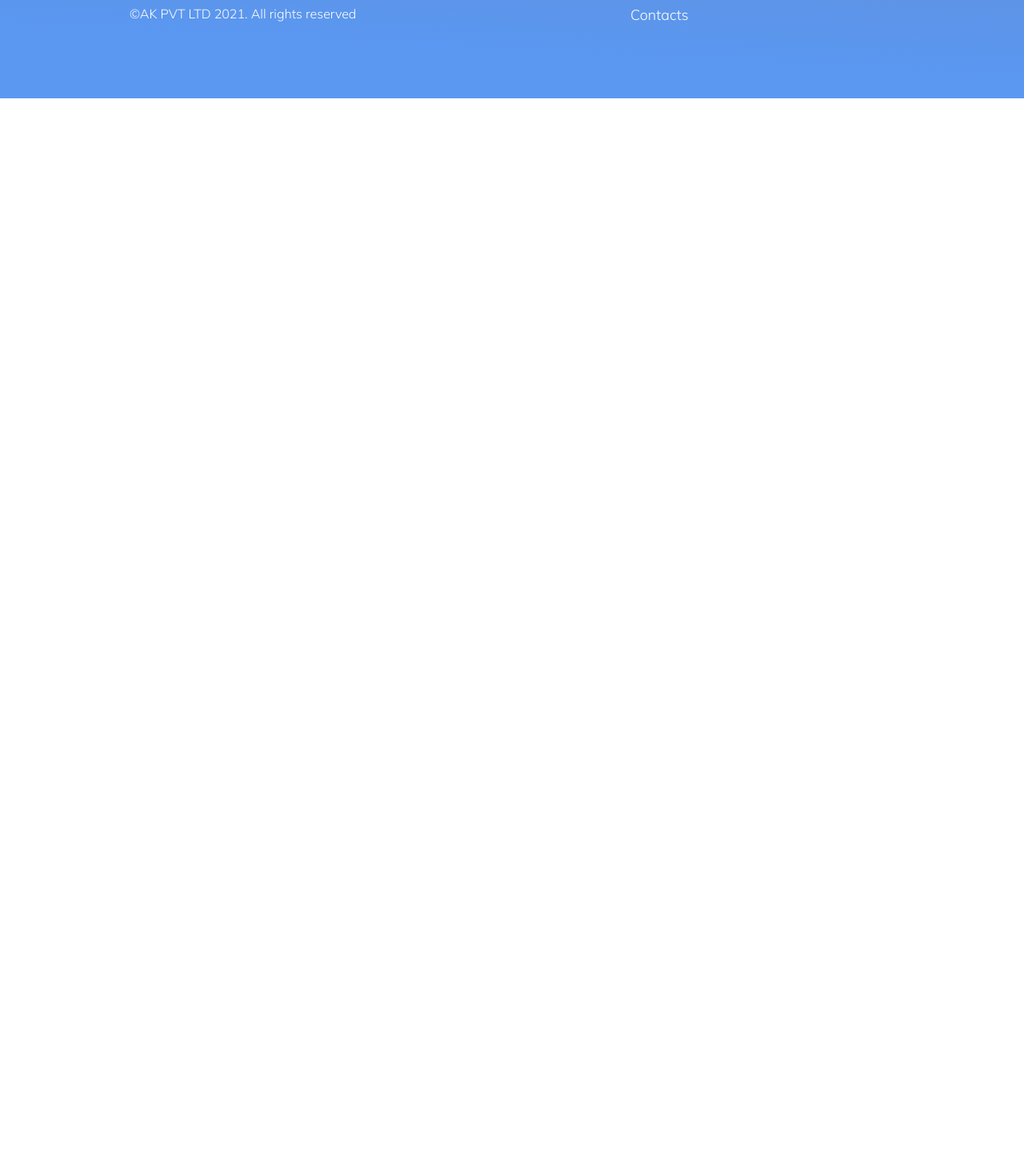
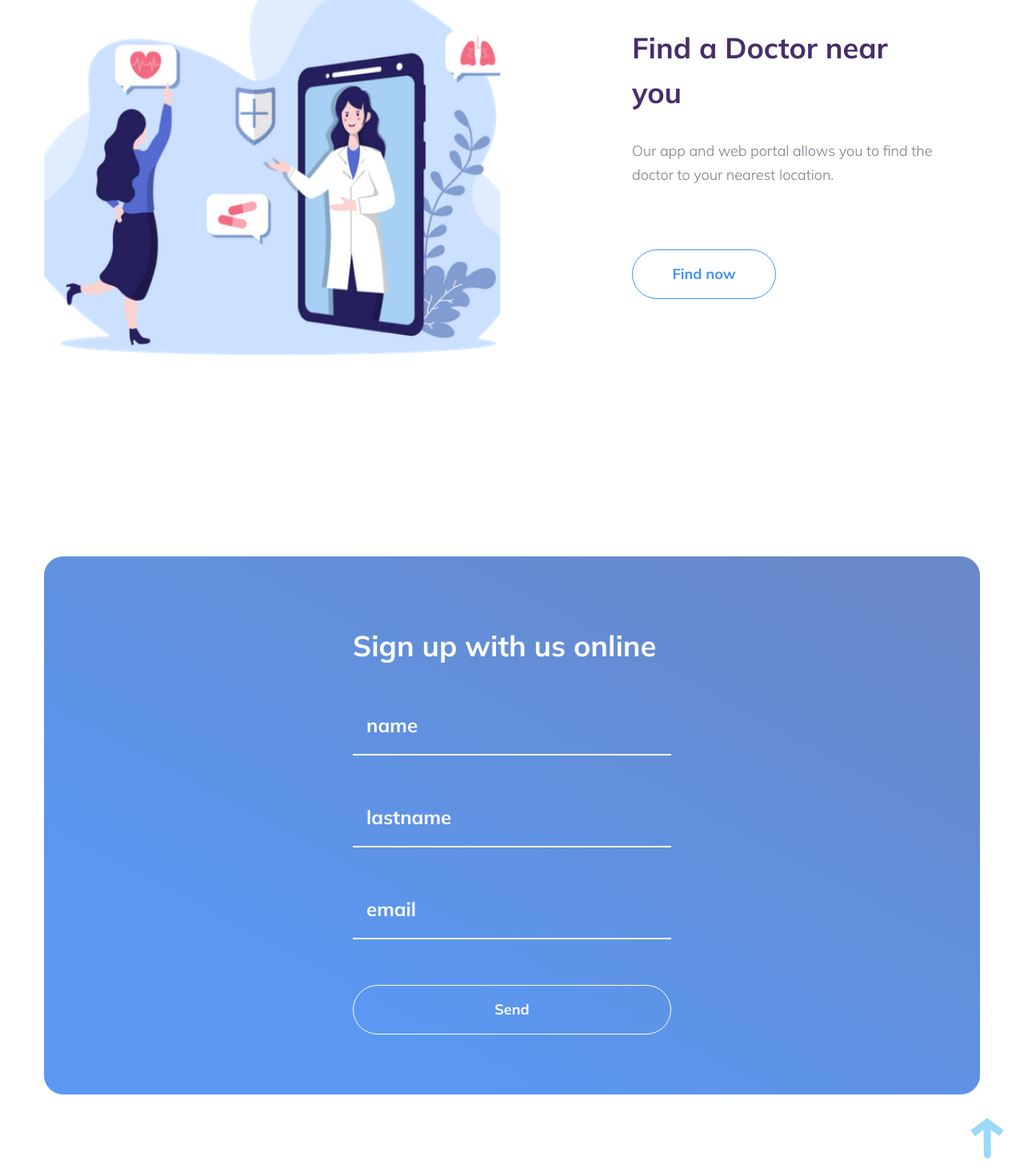
Before and after one commit to AlexLevchuk32/virtual-doctor, a website built with Vite: page index.html in a window 1280 px wide. Shown: the part 4019-5480 px from the top of the page at 80% size. Before the commit the page ends 4142 px from the top, so only its background shows below. Built offline with nearby package versions, Linux system fonts and the light colour scheme; files whose address does not match are found by name.

Commit message:
added new section

```diff
--- a/index.html
+++ b/index.html
@@ -168,7 +168,21 @@
 									access information instantaneously (no tedeous form, long calls, or
 									administrative hassle) and securely
 								</p>
-								<button class="block-bottom__btn main-btn">Download</button>
+								<button class="block-bottom__btn main-btn">
+									Download
+									<svg
+										class="block-bottom__arrow"
+										width="10"
+										height="16"
+										viewBox="0 0 10 16"
+										fill="#458FF6"
+										xmlns="http://www.w3.org/2000/svg"
+									>
+										<path
+											d="M3.80557 1.05554L3.80557 12.6308L1.45412 10.0877C1.12978 9.73698 0.643274 9.73698 0.318937 10.0877C-0.00540106 10.4385 -0.00540104 10.9647 0.318937 11.3154L4.04882 15.3492C4.37316 15.7 4.85967 15.7 5.184 15.3492L8.91389 11.3154C9.23823 10.9647 9.23823 10.4385 8.91389 10.0877C8.58955 9.73698 8.10304 9.73698 7.77871 10.0877L5.42726 12.6308L5.42726 1.05554C5.42726 0.617083 5.10292 0.178627 4.61641 0.178627C4.12991 0.178627 3.80557 0.617083 3.80557 1.05554Z"
+										/>
+									</svg>
+								</button>
 							</div>
 							<img
 								class="block-bottom__img"
@@ -180,7 +194,59 @@
 				</section>
 
 				<section class="contacts" id="contacts">
-					<div class="container"></div>
+					<div class="container">
+						<div class="contacts-inner">
+							<img
+								class="contacts__img"
+								src="./src/img/contacts-image.png"
+								alt="Contacts"
+							/>
+							<div class="contacts__content">
+								<h3 class="contacts__title content-title">Find a Doctor near you</h3>
+								<p class="contacts__text content-text">
+									Our app and web portal allows you to find the doctor to your nearest
+									location.
+								</p>
+								<div class="contacts__btn main-btn">Find now</div>
+							</div>
+						</div>
+						<form class="contacts-form">
+							<h3 class="contacts-form__title">Sign up with us online</h3>
+							<input
+								class="contacts-form__input input__name"
+								name="name"
+								type="text"
+								placeholder="name"
+							/>
+							<input
+								class="contacts-form__input input__lastname"
+								name="lastname"
+								type="text"
+								placeholder="lastname"
+							/>
+							<input
+								class="contacts-form__input input__email"
+								name="email"
+								type="text"
+								placeholder="email"
+							/>
+							<button class="contacts-form__btn main-btn" type="submit">Send</button>
+						</form>
+						<a href="#" class="up-btn">
+							<svg
+								xmlns="http://www.w3.org/2000/svg"
+								width="42"
+								height="51"
+								viewBox="0 0 42 51"
+								fill="#67C3F3"
+								fill-opacity="0.65"
+							>
+								<path
+									d="M20.8992 6.1891L18.1867 2.60133L20.8464 0.589294L23.5434 2.54513L20.8992 6.1891ZM25.7766 46.1397C25.8001 48.6249 23.8045 50.6606 21.3193 50.6867C18.8342 50.7128 16.8006 48.7193 16.7771 46.2341L25.7766 46.1397ZM0.313421 16.1228L18.1867 2.60133L23.6117 9.77688L5.73838 23.2983L0.313421 16.1228ZM23.5434 2.54513L41.6685 15.6889L36.3801 22.9768L18.255 9.83307L23.5434 2.54513ZM25.399 6.1419L25.7766 46.1397L16.7771 46.2341L16.3995 6.23631L25.399 6.1419Z"
+								/>
+							</svg>
+						</a>
+					</div>
 				</section>
 			</main>
 
--- a/src/scss/_main.scss
+++ b/src/scss/_main.scss
@@ -146,19 +146,138 @@
 	// .block-bottom__btn
 	&__btn {
 		min-width: 274px;
-		position: relative;
-		&::after {
-			content: url('/src/img/download-arrow.svg');
-			position: absolute;
-			top: 2px;
-			left: 182px;
-			width: 15px;
-			height: 10px;
+		display: flex;
+		justify-content: center;
+		align-items: center;
+		&:hover {
+			svg {
+				fill: #fff;
+			}
 		}
+	}
+	&__arrow {
+		margin-left: 5px;
+		transition: all 0.3s ease;
 	}
 }
 
 //=========================================================================================================================================================
 // Contacts
 .contacts {
+	padding-top: 219px;
+	padding-bottom: 229px;
+	position: relative;
+	// .contacts__img
+	&__img {
+		max-width: 571px;
+	}
+	// .contacts__content
+	&__content {
+		padding: 92px 0 92px 164px;
+	}
+	// .contacts__title
+	&__title {
+		max-width: 378px;
+		margin-bottom: 30px;
+	}
+	// .contacts__text
+	&__text {
+		max-width: 378px;
+		margin-bottom: 78px;
+	}
+	// .contacts__btn
+	&__btn {
+		text-align: center;
+		max-width: 180px;
+	}
 }
+.container {
+}
+.contacts-inner {
+	display: flex;
+	margin-bottom: 230px;
+}
+.content-title {
+}
+.content-text {
+}
+.main-btn {
+}
+
+.contacts-form {
+	display: flex;
+	flex-direction: column;
+	padding: 88px 386px 75px;
+	border-radius: 24px;
+	background: linear-gradient(208deg, #6888c8 9.05%, #5a98f2 76.74%);
+
+	// .contacts-form__title
+	&__title {
+		max-width: 398px;
+		color: #fff;
+		font-family: 'Mulish';
+		font-size: 36px;
+		font-weight: 700;
+		line-height: 48px;
+		margin-bottom: 39px;
+	}
+	// .contacts-form__input
+	&__input {
+		max-width: 508px;
+		padding: 17px;
+		border-bottom: 2px solid #fff;
+		color: #fff;
+		font-family: 'Mulish';
+		font-size: 24px;
+		font-weight: 700;
+		line-height: 38px;
+		&::placeholder {
+			color: #fff;
+			font-family: 'Mulish';
+			font-size: 24px;
+			font-weight: 700;
+			line-height: 38px;
+		}
+	}
+	// .contacts-form__btn
+	&__btn {
+		max-width: 508px;
+		border-radius: 55px;
+		border: 1.4px solid #fff;
+		color: #fff;
+		&:hover {
+			color: #000;
+			background-color: #fff;
+			border: 1.4px solid #000;
+		}
+	}
+}
+
+.input {
+	// .input__name
+	&__name {
+		margin-bottom: 41px;
+	}
+	// .input__lastname
+	&__lastname {
+		margin-bottom: 41px;
+	}
+	// .input__email
+	&__email {
+		margin-bottom: 57px;
+	}
+}
+
+.up-btn {
+	position: absolute;
+	right: 25px;
+	bottom: 145px;
+	svg {
+		transition: all 1.3s ease;
+	}
+	&:hover {
+		svg {
+			fill: #458ff6;
+		}
+	}
+}
--- a/src/scss/style.scss
+++ b/src/scss/style.scss
@@ -35,6 +35,13 @@
 	font-size: 18px;
 	font-weight: 700;
 	line-height: 60px;
+	cursor: pointer;
+	transition: all 0.3s ease;
+	&:hover {
+		border: 1.4px solid #fff;
+		color: #fff;
+		background-color: #458ff6;
+	}
 }
 
 .content-title {
```
Also changed, not shown: src/img/contacts-image.png (added).
